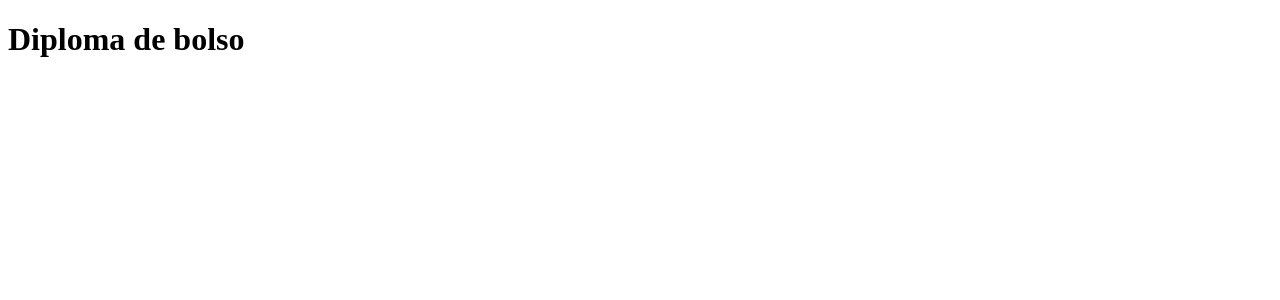
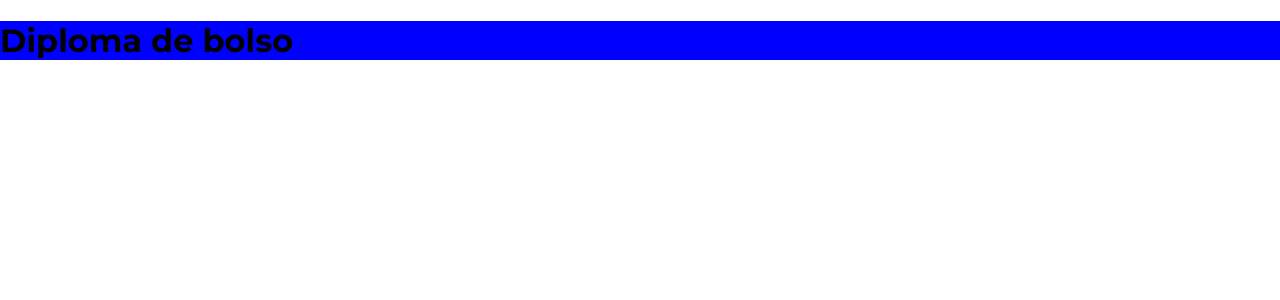
Before and after one commit to ConradoLuiz/hackathon-bndes, a React (Create React App) app in the folder diploma-de-bolso-web/: page / in a window 1280 px wide. Shown: the top 300 px of the page. Built offline with nearby package versions, Linux system fonts and the light colour scheme.

Commit message:
added sass and default styles

```diff
--- a/diploma-de-bolso-web/package.json
+++ b/diploma-de-bolso-web/package.json
@@ -6,8 +6,10 @@
     "@testing-library/jest-dom": "^4.2.4",
     "@testing-library/react": "^9.5.0",
     "@testing-library/user-event": "^7.2.1",
+    "node-sass": "^4.14.1",
     "react": "^16.13.1",
     "react-dom": "^16.13.1",
+    "react-router-dom": "^5.2.0",
     "react-scripts": "3.4.1"
   },
   "scripts": {
--- a/diploma-de-bolso-web/public/index.html
+++ b/diploma-de-bolso-web/public/index.html
@@ -10,6 +10,14 @@
       content="Web site created using create-react-app"
     />
     <link rel="apple-touch-icon" href="%PUBLIC_URL%/logo192.png" />
+
+    <!-- GOOGLE FONTS -->
+    <link
+      href="https://fonts.googleapis.com/css2?family=Montserrat:wght@300;400;500;600;700&display=swap"
+      rel="stylesheet"
+    />
+    <!-- GOOGLE FONTS -->
+
     <!--
       manifest.json provides metadata used when your web app is installed on a
       user's mobile device or desktop. See https://developers.google.com/web/fundamentals/web-app-manifest/
--- a/diploma-de-bolso-web/src/App.js
+++ b/diploma-de-bolso-web/src/App.js
@@ -1,11 +1,9 @@
 import React from "react";
+import "./global.css";
+import Routes from "./routes";
 
 function App() {
-  return (
-    <div className="App">
-      <h1>Diploma de bolso</h1>
-    </div>
-  );
+  return <Routes />;
 }
 
 export default App;
--- a/diploma-de-bolso-web/src/global.css
+++ b/diploma-de-bolso-web/src/global.css
@@ -1,5 +1,36 @@
+html {
+  scroll-behavior: smooth;
+}
+
 body {
+  margin: 0;
+  padding: 0;
   width: 100%;
   min-height: 100vh;
   overflow-x: hidden;
+  font-family: "Montserrat", sans-serif !important;
+
+  text-rendering: optimizeLegibility;
+  -webkit-font-smoothing: antialiased;
 }
+
+a,
+input,
+button {
+  font-family: "Montserrat", sans-serif !important;
+}
+
+::-webkit-scrollbar-track {
+  -webkit-box-shadow: inset 0 0 6px rgba(0, 0, 0, 0.3);
+  background-color: #ffffff;
+}
+
+::-webkit-scrollbar {
+  width: 12px;
+  background-color: #ffffff;
+}
+
+::-webkit-scrollbar-thumb {
+  -webkit-box-shadow: inset 0 0 6px rgba(0, 0, 0, 0.3);
+  background-color: rgb(189, 189, 189);
+}
--- a/diploma-de-bolso-web/src/index.js
+++ b/diploma-de-bolso-web/src/index.js
@@ -1,6 +1,5 @@
 import React from "react";
 import ReactDOM from "react-dom";
-import "./global.css";
 import App from "./App";
 
 ReactDOM.render(
--- /dev/null
+++ b/diploma-de-bolso-web/src/pages/Home/home.module.scss
@@ -0,0 +1,3 @@
+.homeContainer {
+  background-color: blue;
+}
--- /dev/null
+++ b/diploma-de-bolso-web/src/pages/Home/index.js
@@ -0,0 +1,10 @@
+import React from "react";
+import styles from "./home.module.scss";
+
+export function Home() {
+  return (
+    <div className={styles.homeContainer}>
+      <h1>Diploma de bolso</h1>
+    </div>
+  );
+}
--- /dev/null
+++ b/diploma-de-bolso-web/src/routes.js
@@ -0,0 +1,14 @@
+import React from "react";
+import { Route, BrowserRouter } from "react-router-dom";
+
+import { Home } from "./pages/Home";
+
+const Routes = () => {
+  return (
+    <BrowserRouter>
+      <Route path="/" exact component={Home} />
+    </BrowserRouter>
+  );
+};
+
+export default Routes;
```
Also changed, not shown: 1 other file (tests, documents, lock files or other folders).
